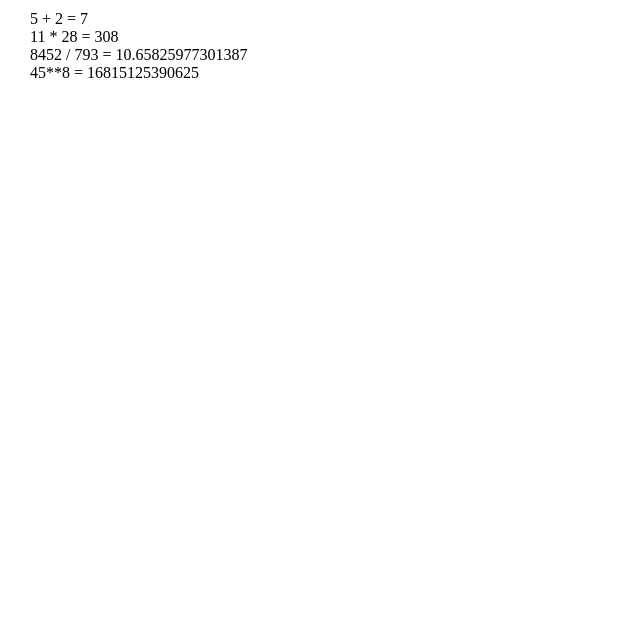
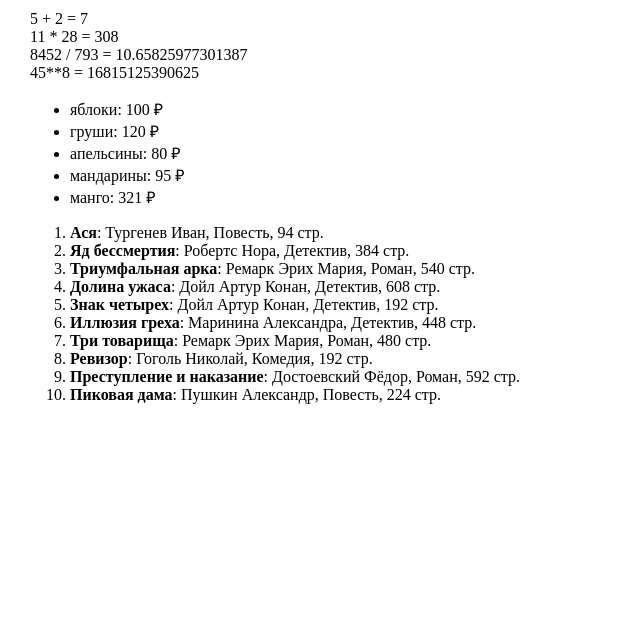
Before and after one commit to ffuchi/web-programming-labs-2, a Flask app: page /lab2/example in a window 1280 px wide. Shown: the part 43-687 px from the top of the page, without its empty margins (0-640 px from the left). Run offline with Flask 3, Linux system fonts and the light colour scheme.

Commit message:
Книги

```diff
--- a/app.py
+++ b/app.py
@@ -188,5 +188,25 @@ def example():
     number_lab = '2'
     group = 'ФБИ-13'
     number_course = '3'
+    fruits = [
+        {'name': 'яблоки', 'price': 100},
+        {'name': 'груши', 'price': 120},
+        {'name': 'апельсины', 'price': 80},
+        {'name': 'мандарины', 'price': 95},
+        {'name': 'манго', 'price': 321},
+    ]
+    books = [
+        {'author': 'Тургенев Иван', 'name': 'Ася', 'genre': 'Повесть', 'pages': 94},
+        {'author': 'Робертс Нора', 'name': 'Яд бессмертия', 'genre': 'Детектив', 'pages': 384},
+        {'author': 'Ремарк Эрих Мария', 'name': 'Триумфальная арка', 'genre': 'Роман', 'pages': 540},
+        {'author': 'Дойл Артур Конан', 'name': 'Долина ужаса', 'genre': 'Детектив', 'pages': 608},
+        {'author': 'Дойл Артур Конан', 'name': 'Знак четырех', 'genre': 'Детектив', 'pages': 192},
+        {'author': 'Маринина Александра', 'name': 'Иллюзия греха', 'genre': 'Детектив', 'pages': 448},
+        {'author': 'Ремарк Эрих Мария', 'name': 'Три товарища', 'genre': 'Роман', 'pages': 480},
+        {'author': 'Гоголь Николай', 'name': 'Ревизор', 'genre': 'Комедия', 'pages': 192},
+        {'author': 'Достоевский Фёдор', 'name': 'Преступление и наказание', 'genre': 'Роман', 'pages': 592},
+        {'author': 'Пушкин Александр', 'name': 'Пиковая дама', 'genre': 'Повесть', 'pages': 224},
+    ]
+
     return render_template('example.html', name=name, number_lab=number_lab,
-    group=group, number_course=number_course)
+            group=group, number_course=number_course, fruits=fruits, books=books)
--- a/templates/example.html
+++ b/templates/example.html
@@ -21,6 +21,16 @@
         11 * 28 = {{ 11 * 28 }} <br>
         8452 / 793 = {{ 8452 / 793 }} <br>
         45**8 = {{ 45**8 }} <br>
+        <ul>
+            {% for f in fruits %}
+            <li> {{f.name}}: {{f.price}} &#x20bd;</li>
+            {% endfor %}
+        </ul>
+        <ol>
+            {% for f in books %}
+            <li> <b>{{f.name}}</b>: {{f.author}}, {{f.genre}}, {{f.pages}} стр.</li>
+            {% endfor %}
+        </ol>
     </main>
 
     <footer>
```
